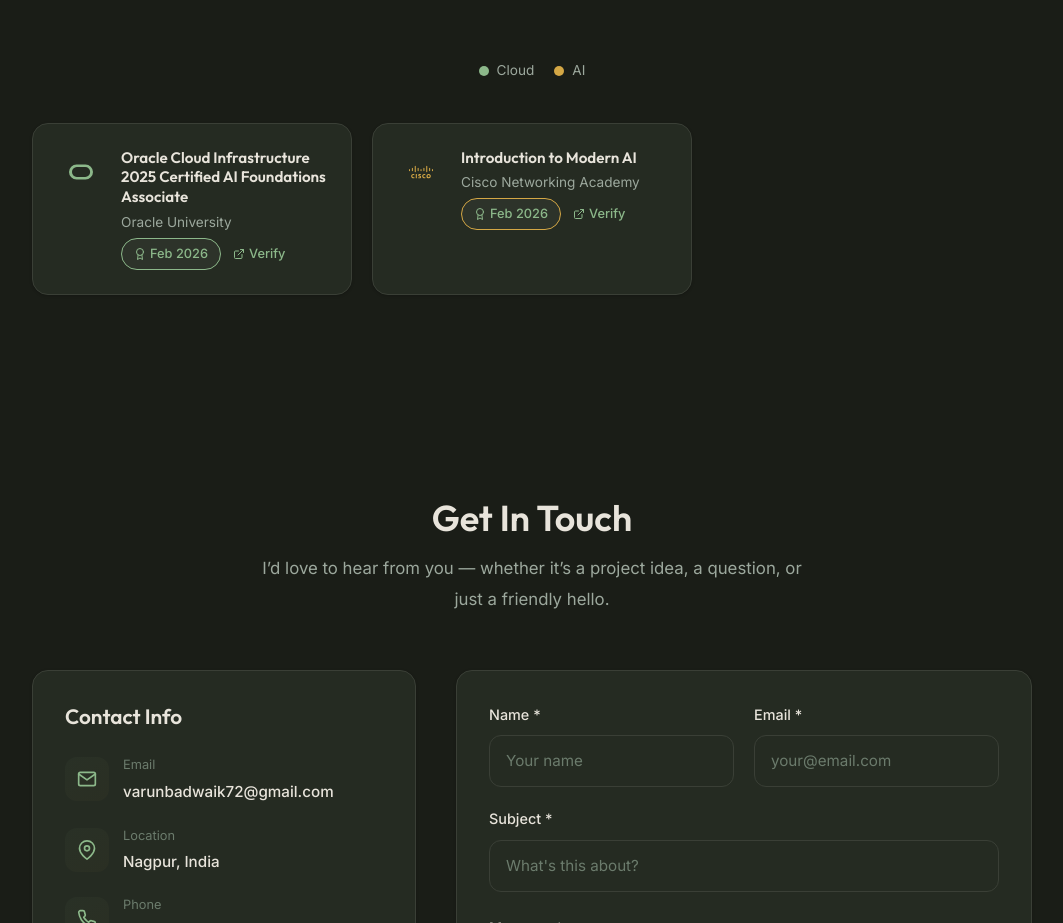
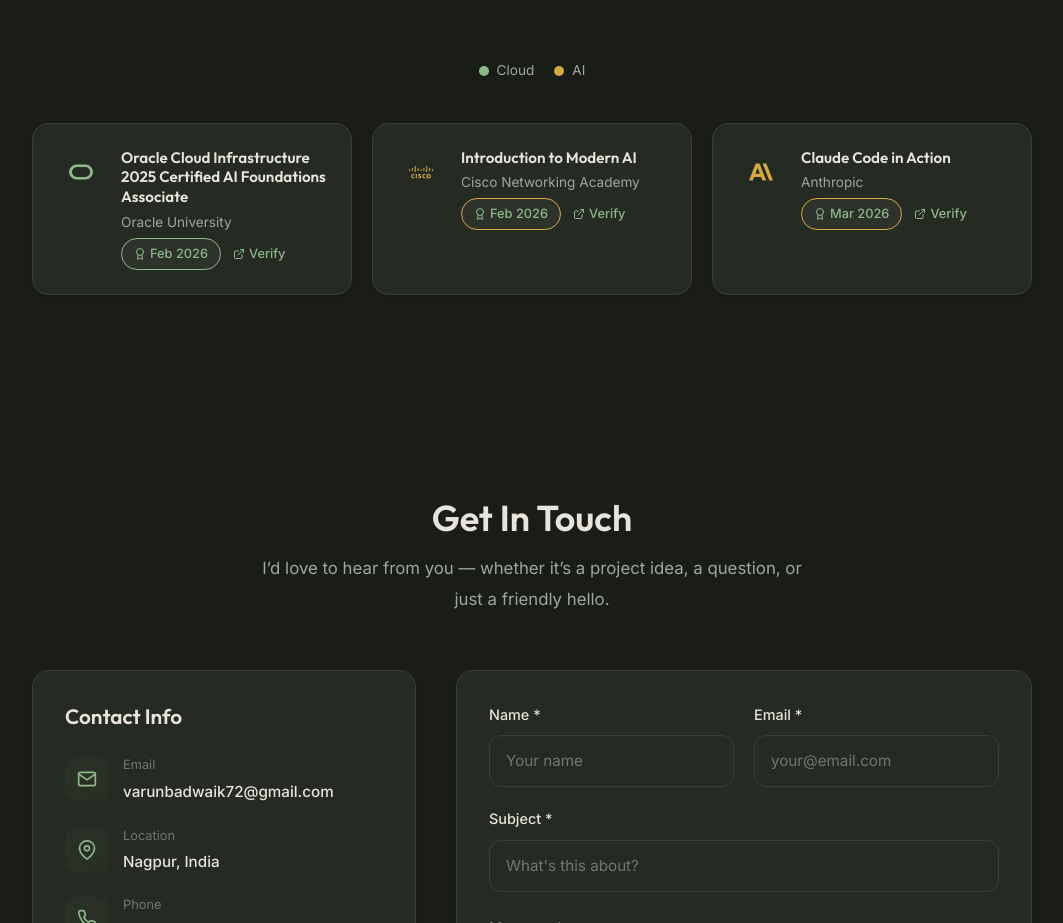
Before and after one commit to varunbadwaik/Portfolio, a Next.js app: page / in a window 1280 px wide. Shown: the part 4923-5846 px from the top of the page, without its empty margins (108-1171 px from the left). Built offline with nearby package versions, Linux system fonts and the light colour scheme.

Commit message:
Add Claude Code in Action certificate from Anthropic

```diff
--- a/src/components/sections/Certifications.tsx
+++ b/src/components/sections/Certifications.tsx
@@ -2,7 +2,7 @@
 import { motion, useInView } from "framer-motion";
 import { useRef } from "react";
 import { FiExternalLink, FiAward } from "react-icons/fi";
-import { SiOracle, SiCisco } from "react-icons/si";
+import { SiOracle, SiCisco, SiAnthropic } from "react-icons/si";
 
 const certCategories = [
     { name: "Cloud", color: "var(--brand-primary)" },
@@ -27,6 +27,15 @@
         icon: SiCisco,
         verifyUrl: "https://www.netacad.com/",
         credentialId: "CISCO-AI-2026",
+    },
+    {
+        name: "Claude Code in Action",
+        issuer: "Anthropic",
+        date: "Mar 2026",
+        category: "AI",
+        icon: SiAnthropic,
+        verifyUrl: "https://verify.skilljar.com/c/bzwjcos33b8x",
+        credentialId: "bzwjcos33b8x",
     },
 ];
 
```
